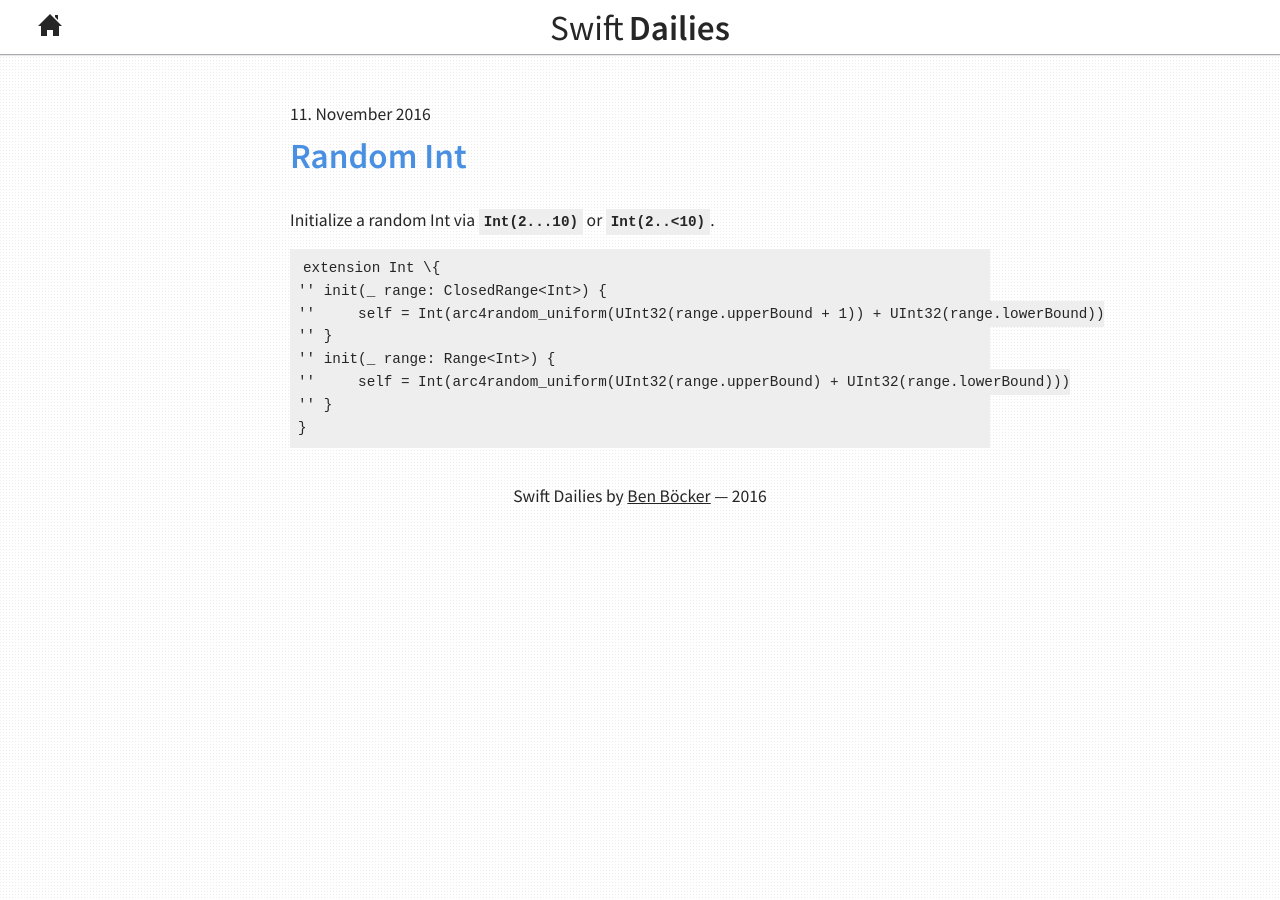
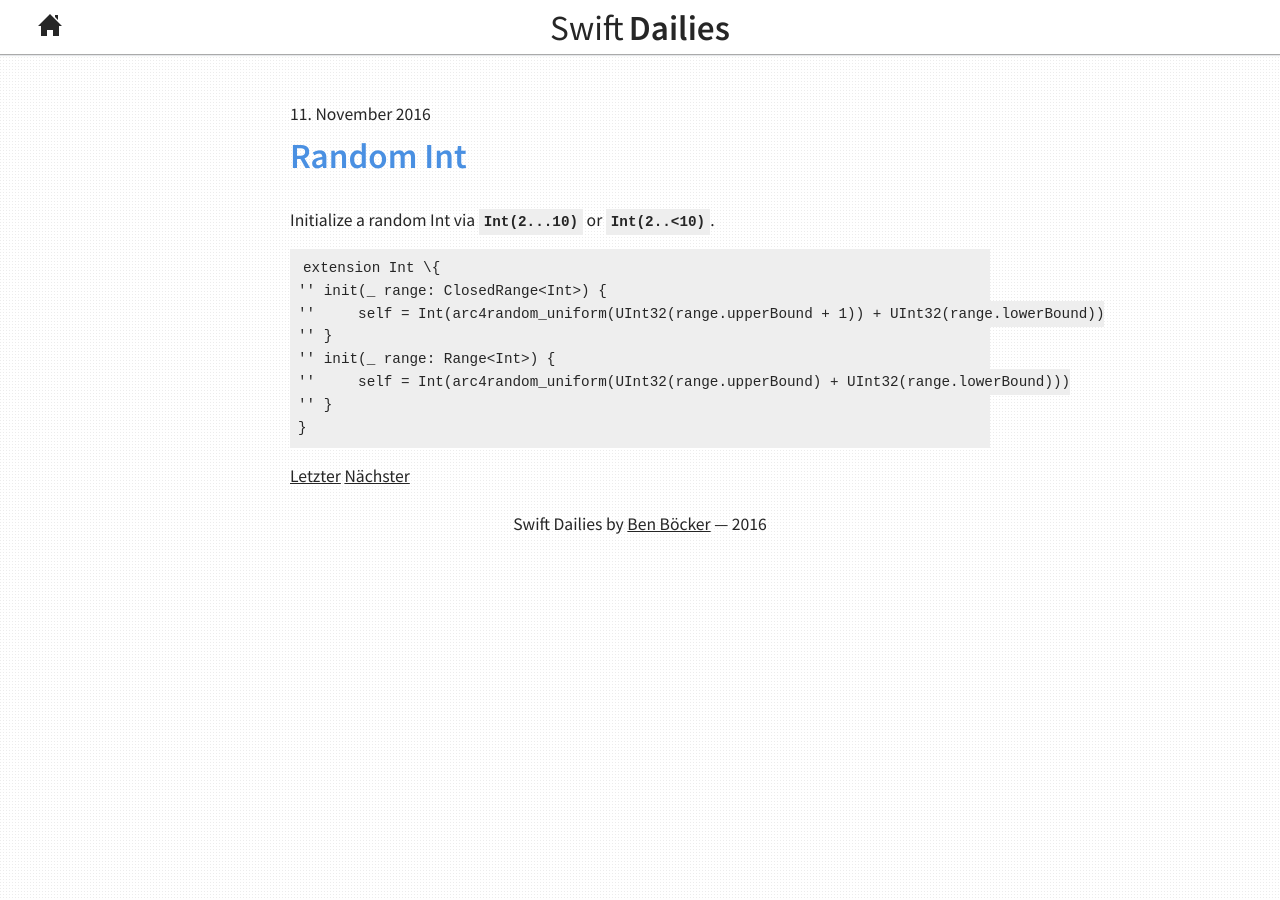
Before and after one commit to SwiftDailies/swift-dailies, a Jekyll site: the page built from _posts/2016-11-11-random-int.md, in a window 1280 px wide. Built offline with Jekyll 4.4.1, drawn with Linux system fonts in a browser that asks for light colours.

Commit message:
Added post navigation

```diff
--- a/_layouts/post.html
+++ b/_layouts/post.html
@@ -9,6 +9,10 @@
 		<div class="start">
 			{{ content }}
 		</div>
+		<div class="post-navigation">
+			<a href="">Letzter</a>
+			<a href="">Nächster</a>
+		</div>
 		{% include footer.html %}
 	</main>
 </body>
--- a/_sass/_layout.scss
+++ b/_sass/_layout.scss
@@ -106,6 +106,12 @@ time {
 	.post-date {
 		height: 30px;
 	}
+
+	.post-navigation {
+		position: relative;
+
+	}
+
 }
 
 pre {
```
